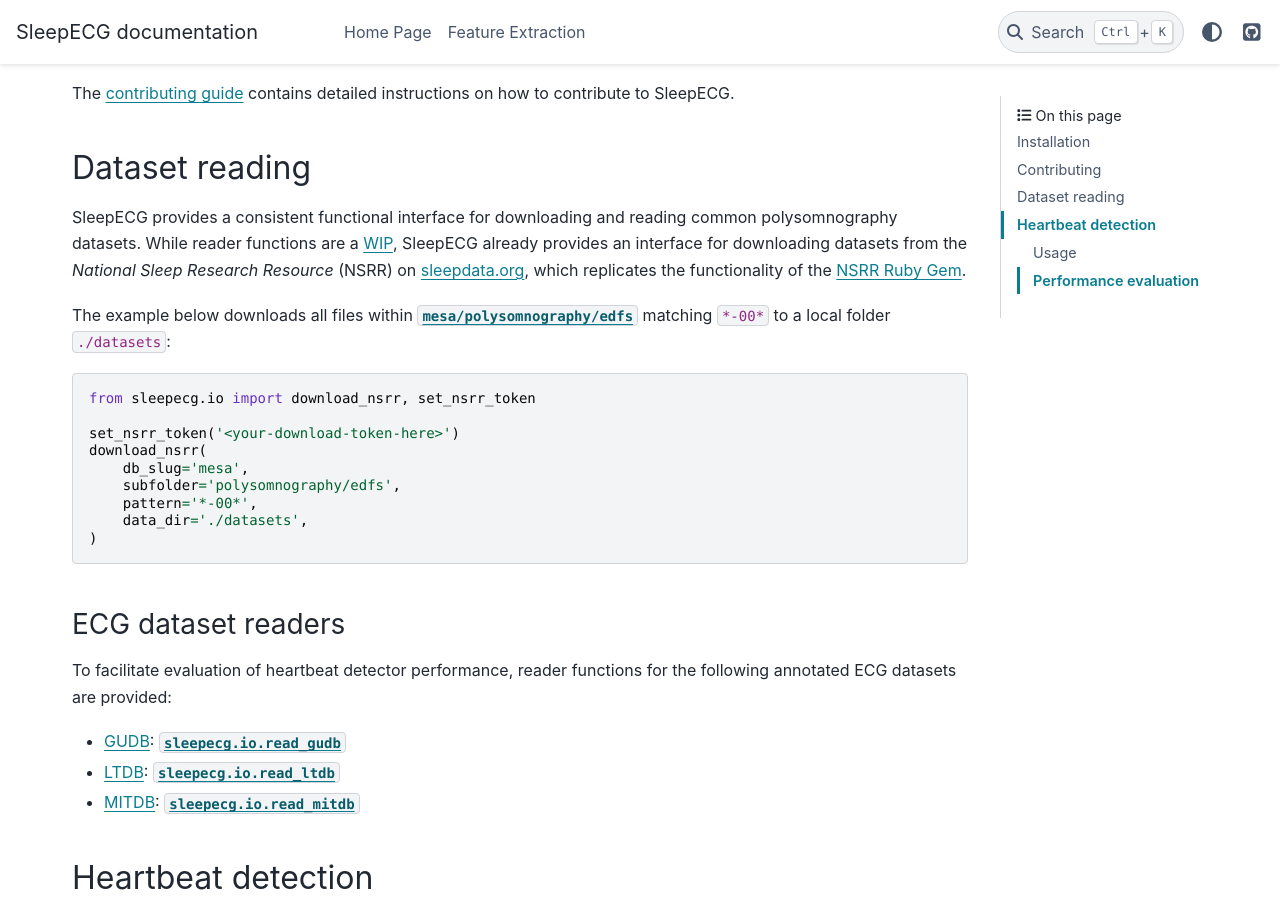
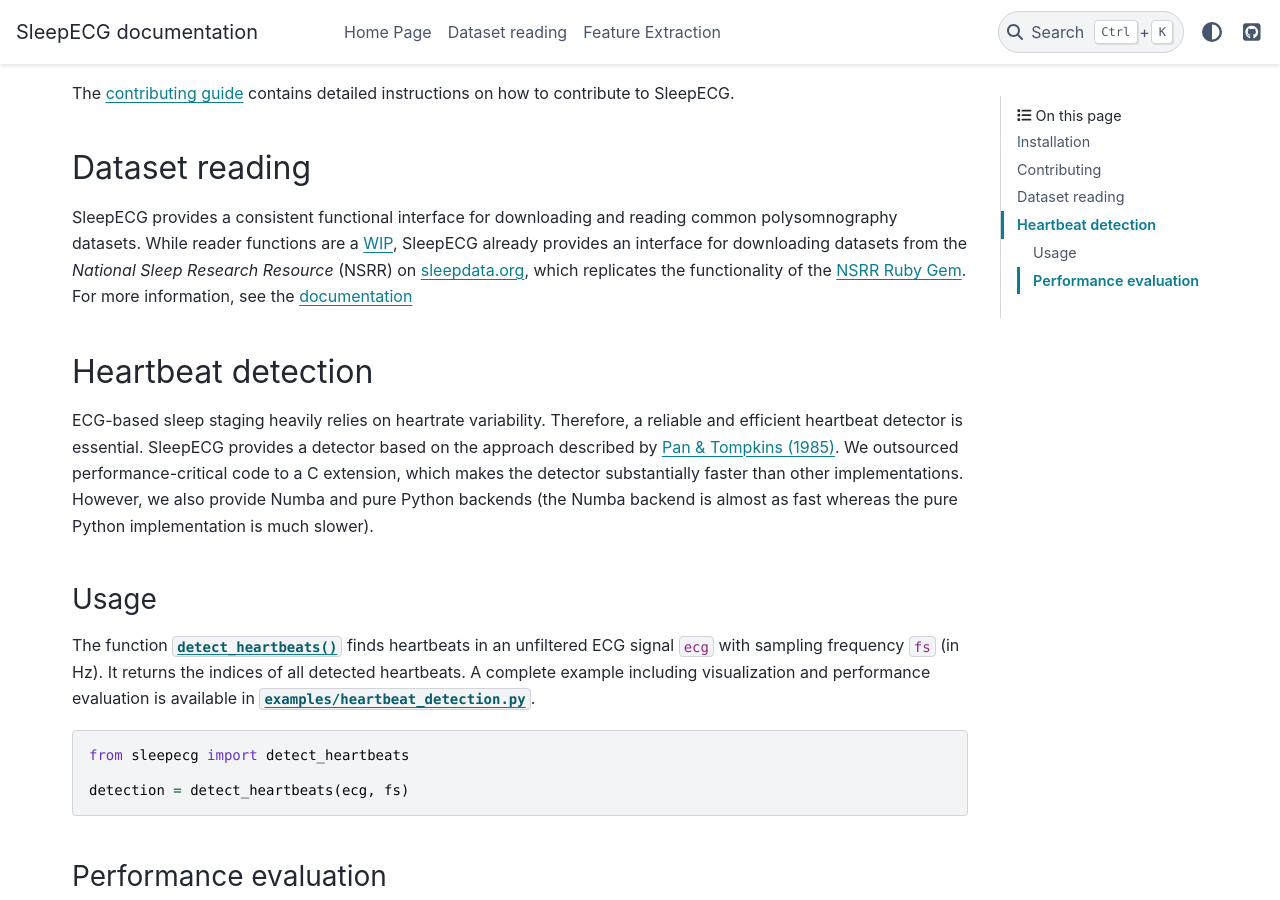
Before and after one commit to cbrnr/sleepecg, a Sphinx documentation site: the page built from doc/source/index.md, in a window 1280 px wide and 900 px high, scrolled down 720 px. Built offline with Sphinx 7.4.7 and the PyData theme 0.15.4, drawn with Linux system fonts in a browser that asks for light colours; pages that are not in the unit, such as notebooks, are missing from menus; some of the changed text lies outside the part shown.

Commit message:
add doc page about datasets and readers

````diff
--- a/README.md
+++ b/README.md
@@ -24,26 +24,7 @@
 
 
 ## Dataset reading
-SleepECG provides a consistent functional interface for downloading and reading common polysomnography datasets. While reader functions are a [WIP](https://github.com/cbrnr/sleepecg/pull/28), SleepECG already provides an interface for downloading datasets from the _National Sleep Research Resource_ (NSRR) on [sleepdata.org](https://sleepdata.org/), which replicates the functionality of the [NSRR Ruby Gem](https://github.com/nsrr/nsrr-gem).
-
-The example below downloads all files within [`mesa/polysomnography/edfs`](https://sleepdata.org/datasets/mesa/files/polysomnography/edfs) matching `*-00*` to a local folder `./datasets`:
-```python
-from sleepecg.io import download_nsrr, set_nsrr_token
-
-set_nsrr_token('<your-download-token-here>')
-download_nsrr(
-    db_slug='mesa',
-    subfolder='polysomnography/edfs',
-    pattern='*-00*',
-    data_dir='./datasets',
-)
-```
-
-### ECG dataset readers
-To facilitate evaluation of heartbeat detector performance, reader functions for the following annotated ECG datasets are provided:
-- [GUDB](https://github.com/berndporr/ECG-GUDB): [`sleepecg.io.read_gudb`](https://sleepecg.readthedocs.io/en/stable/generated/sleepecg.io.ecg_readers.read_gudb.html)
-- [LTDB](https://physionet.org/content/ltdb/1.0.0/): [`sleepecg.io.read_ltdb`](https://sleepecg.readthedocs.io/en/stable/generated/sleepecg.io.ecg_readers.read_ltdb.html)
-- [MITDB](https://physionet.org/content/mitdb/1.0.0/): [`sleepecg.io.read_mitdb`](https://sleepecg.readthedocs.io/en/stable/generated/sleepecg.io.ecg_readers.read_mitdb.html)
+SleepECG provides a consistent functional interface for downloading and reading common polysomnography datasets. While reader functions are a [WIP](https://github.com/cbrnr/sleepecg/pull/28), SleepECG already provides an interface for downloading datasets from the _National Sleep Research Resource_ (NSRR) on [sleepdata.org](https://sleepdata.org/), which replicates the functionality of the [NSRR Ruby Gem](https://github.com/nsrr/nsrr-gem). For more information, see the {doc}`documentation <./dataset_reading>`
 
 
 ## Heartbeat detection
--- a/doc/source/index.md
+++ b/doc/source/index.md
@@ -3,6 +3,7 @@
 
    Home Page <self>
    API reference <generated/sleepecg>
+   Dataset reading <dataset_reading>
    Feature Extraction <feature_extraction>
 ```
 
````
Also changed, not shown: other parts of README.md (+1 -1 lines), doc/source/dataset_reading.md (added, +52 -0 lines).
